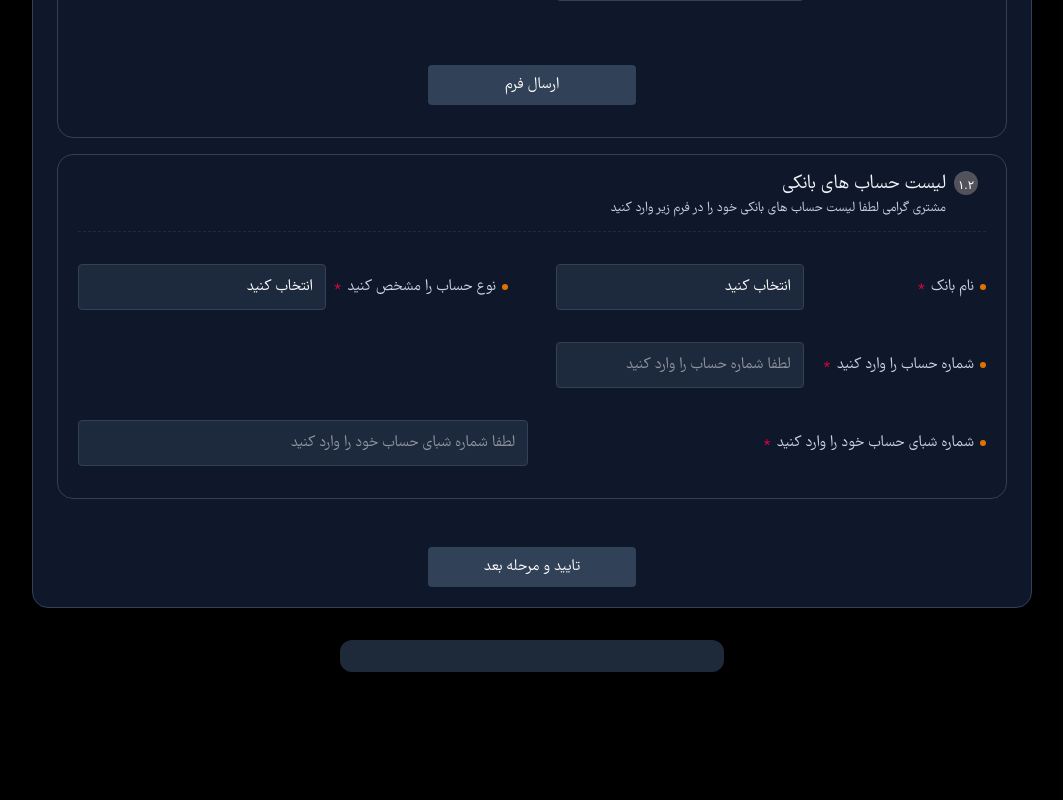
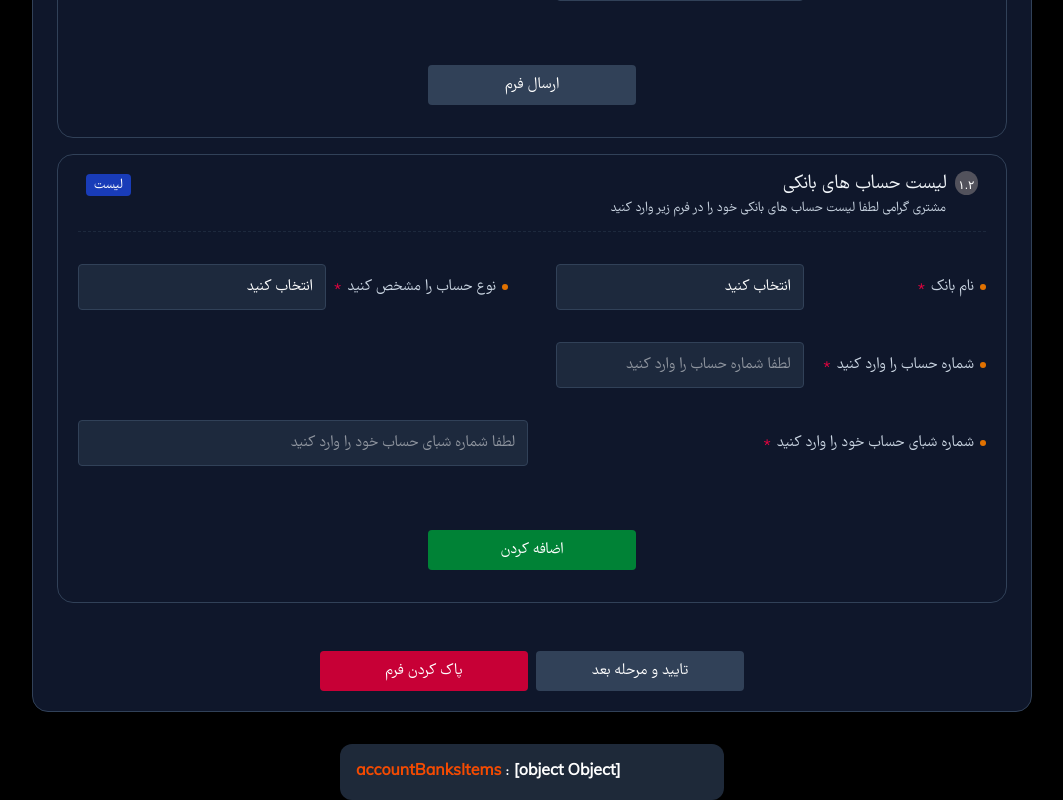
Before and after one commit to amir-jamshidi/react-form-bit, a React (Vite) app: page / in a window 1280 px wide. Shown: the part 390-1190 px from the top of the page, without its empty margins (108-1171 px from the left). Before the commit the page ends 1062 px from the top, so only its background shows below. Built offline with nearby package versions, Linux system fonts and the light colour scheme; a web font is replaced by a local one.

Commit message:
add nested validation and append mode for list

```diff
--- a/src/FormProvider.tsx
+++ b/src/FormProvider.tsx
@@ -13,6 +13,7 @@ import {
 } from "./types";
 import { formSchema } from "./components/Form";
 import useServices from "./hooks/useServices";
+import clsx from "clsx";
 interface FormContextType {
   //-
   formData: Record<string, any>;
@@ -158,12 +159,18 @@ const FormProvider = ({ children }: FormProviderProps) => {
       });
     }
 
-    const defaultValues = formSchema.defaultValue;
+    const defaultValues: Record<string, any> = formSchema.defaultValue || {};
     const initialFormData = { ...formData };
 
     formSchema.sections.forEach((section) => {
-      if (section.isArray && section.arrayName && section.defaultItems) {
-        if (!initialFormData[section.arrayName]) {
+      if (section.isArray && section.arrayName) {
+        const emptyItems = Object.keys(section.fields).reduce(
+          (acc, cur) => ({ ...acc, [cur]: "" }),
+          {}
+        );
+        defaultValues[section.arrayName] = [{ ...emptyItems }];
+        console.log(defaultValues);
+        if (!initialFormData[section.arrayName] && section.defaultItems) {
           initialFormData[section.arrayName] = [...section.defaultItems];
         }
       }
@@ -179,7 +186,6 @@ const FormProvider = ({ children }: FormProviderProps) => {
     arrayName?: string,
     indexArray?: number
   ) => {
-
     if (inArray && arrayName) {
       const arrayList = [...formData[arrayName]];
       arrayList[indexArray!][fieldName] = value;
@@ -219,12 +225,29 @@ const FormProvider = ({ children }: FormProviderProps) => {
     sectionIndex?: number
   ) => {
     e.preventDefault();
-    console.log(formData)
-    console.log(errors)
-    if (isValidForm(validateFields, sectionIndex)) {
-      console.log(formData)
+
+    const target = e.nativeEvent.target as HTMLElement;
+    const arrayIndex = Number(target?.dataset?.arrayIndex);
+    const arrayName = target?.dataset?.arrayName;
+    const action = target?.dataset?.action;
+
+    if (isValidForm(validateFields, sectionIndex, arrayIndex, arrayName)) {
+      if (action === "APPEND" && arrayName) {
+        const sec = formSchema.sections.find(
+          (sec) => sec.arrayName === arrayName
+        )?.fields;
+        const emptyItems = Object.keys(sec).reduce(
+          (acc, cur) => ({ ...acc, [cur]: "" }),
+          {}
+        );
+
+        setFormData((prev) => ({
+          ...prev,
+          [arrayName]: [{ ...emptyItems }, ...prev[arrayName]],
+        }));
+      }
     } else {
-      // Handle form validation errors
+      console.log("error", errors);
     }
   };
 
--- a/src/components/Form.tsx
+++ b/src/components/Form.tsx
@@ -120,15 +120,15 @@ export const formSchema: IFormSchema = {
           label: "ارسال فرم",
           submitterKey: "SUBMIT",
           type: "submit",
-          validateFields: "ALL",
+          validateFields: "SECTION",
           className:
             "bg-slate-700 w-52  text-white  cursor-pointer transition-all hover:bg-slate-800 rounded py-2",
         },
       ],
     },
     {
-      // arrayName: "accountBanksItems",
-      // isArray: true,
+      arrayName: "accountBanksItems",
+      isArray: true,
       title: "لیست حساب های بانکی",
       subTitle:
         "مشتری گرامی لطفا لیست حساب های بانکی خود را در فرم زیر وارد کنید",
@@ -208,17 +208,27 @@ export const formSchema: IFormSchema = {
           ],
         },
       },
+      actionButtons: [
+        {
+          label: "اضافه کردن",
+          submitterKey: "APPEND",
+          type: "submit",
+          validateFields: "SECTION",
+          className:
+            "bg-green-700 text-white w-52 cursor-pointer transition-all hover:bg-green-800 rounded py-2",
+        },
+      ],
     },
   ],
   defaultValue: {
-    // accountBanksItems: [
-    //   {
-    //     bank_id:1,
-    //     account_type:2,
-    //     account_number:"",
-    //     iban_number:""
-    //   }
-    // ],
+    accountBanksItems: [
+      {
+        bank_id: 1,
+        account_type: 2,
+        account_number: "",
+        iban_number: "",
+      },
+    ],
   },
   formPath: "",
   formIndex: 1,
@@ -231,6 +241,13 @@ export const formSchema: IFormSchema = {
       validateFields: "ALL",
       className:
         "bg-slate-700 text-white w-52 cursor-pointer transition-all hover:bg-slate-800 rounded py-2",
+    },
+    {
+      label: "پاک کردن فرم",
+      submitterKey: "SUBMIT",
+      type: "reset",
+      className:
+        "bg-rose-700 text-white w-52 cursor-pointer transition-all hover:bg-rose-800 rounded py-2",
     },
   ],
 };
--- a/src/components/FormField.tsx
+++ b/src/components/FormField.tsx
@@ -48,7 +48,7 @@ const FormField = ({
 
   // Common props for input elements
   const commonPropsInputs = {
-    id: fieldName,
+    id: `${fieldName}${indexArray !== undefined ? indexArray : ""}`,
     name: fieldName,
     placeholder: fieldSchema.placeholder,
     value: inArray
@@ -110,7 +110,7 @@ const FormField = ({
           )}
         ></span>
         <label
-          htmlFor={fieldName}
+          htmlFor={`${fieldName}${indexArray !== undefined ? indexArray : ""}`}
           className="text-right font-normal text-[#545A61] flex justify-center items-center"
         >
           <span
--- a/src/components/FormSection.tsx
+++ b/src/components/FormSection.tsx
@@ -30,7 +30,8 @@ const FormSection = ({ section, index }: IFormSectionProps) => {
 
   if (section.isArray && section.arrayName) {
     //console.log(formFields, " =>formFields");
-    const arrayList = formSchema.defaultValue?.[section.arrayName];
+    const arrayList = formData?.[section.arrayName];
+
     return (
       <>
         {arrayList?.map((fields, i) => {
@@ -49,22 +50,30 @@ const FormSection = ({ section, index }: IFormSectionProps) => {
           return (
             <div>
               <ErrorMessage errorKey={`section.${index}`} />
-              <div className="grid grid-cols-12 gap-x-8 gap-y-4 border border-gray-200 rounded-2xl px-3 pb-8 mb-4">
-                <div className="mx-2 py-3 mt-1 px-2 border-dashed border-b border-b-gray-300 col-span-12">
+              <div className="bg-slate-900 grid grid-cols-12 gap-x-8 gap-y-4 border border-slate-700 rounded-2xl px-3 pb-8 mb-4">
+                <div className="mx-2 py-3 mt-1 px-2 border-dashed border-b border-b-slate-800 col-span-12">
                   <div className="flex gap-x-2">
                     <span
                       className={cn(
                         `text-white pt-1 flex justify-center items-center w-6 h-6 rounded-full font-far2 text-xs`,
-                        { "bg-[#6CA8A0]": !hasError },
-                        { "bg-orange-500": formNotFill },
-                        { "bg-red-500": hasError }
+                        { "bg-emerald-600": !hasError },
+                        { "bg-zinc-600": formNotFill },
+                        { "bg-rose-600": hasError }
                       )}
                     >
-                      {formSchema.formIndex}.{index + 1}
+                      {Number(formSchema.formIndex).toLocaleString("fa")}.
+                      {Number(index + 1).toLocaleString("fa")}
                     </span>
-                    <h2 className="text-xl text-[#343434]">{section.title}</h2>
+                    <div className="flex justify-between items-center w-full">
+                      <h2 className="text-xl text-slate-100">
+                        {section.title}
+                      </h2>
+                      <span className="bg-blue-800 text-white rounded px-2 text-sm flex justify-center items-center pt-0.5">
+                        لیست
+                      </span>
+                    </div>
                   </div>
-                  <p className="text-sm text-[#78808B] mr-8">
+                  <p className="text-sm text-slate-300 mr-8">
                     {section.subTitle}
                   </p>
                 </div>
@@ -79,6 +88,32 @@ const FormSection = ({ section, index }: IFormSectionProps) => {
                     sectionIndex={index}
                   />
                 ))}
+
+                {section.actionButtons?.length! > 0 && (
+                  <div className="flex justify-center items-center mt-12 col-span-12 gap-x-2">
+                    {section.actionButtons?.map((actionBtn, idx) => (
+                      <button
+                        data-action={actionBtn.submitterKey}
+                        data-array-index={i}
+                        data-array-name={section.arrayName}
+                        key={idx}
+                        onClick={(e) =>
+                          actionBtn.type === "submit"
+                            ? handleSubmit(
+                                e,
+                                actionBtn.validateFields || "ALL",
+                                index
+                              )
+                            : handleClearForm(index)
+                        }
+                        type={actionBtn.type === "submit" ? "submit" : "button"}
+                        className={cn(actionBtn.className)}
+                      >
+                        {actionBtn.label}
+                      </button>
+                    ))}
+                  </div>
+                )}
               </div>
             </div>
           );
--- a/src/hooks/useValidation.ts
+++ b/src/hooks/useValidation.ts
@@ -27,8 +27,15 @@ const useValidation = ({
     formData
 }: IuseValidation) => {
 
-    const getAllFieldsWidthStruct = (): Record<string, IField> => {
-        const allFields = formSchema.sections.map(sec => {
+    const getAllFieldsWidthStruct = (arrayName?: string): Record<string, IField> => {
+        let allFields = [];
+        if (arrayName) {
+            const sec = formSchema.sections.find(sec => sec.arrayName === arrayName);
+            const fields = formData[arrayName].reduce((acc, cur) => [...acc, { ...sec.fields }], [])
+            allFields = [{ [arrayName]: fields }]
+
+        } else {
+            allFields = formSchema.sections.map(sec => {
                 if (sec.isArray) {
                     const fields = formData[sec.arrayName].reduce((acc, cur) => [...acc, { ...sec.fields }], [])
                     return {
@@ -38,6 +45,7 @@ const useValidation = ({
                 return sec.fields
             }
             );
+        }
 
         return mergeArrayObjects(allFields);
     };
@@ -121,7 +129,8 @@ const useValidation = ({
         currentFormData: Record<string, any>,
         inArray?: boolean,
         arrayName?: string,
-        indexArray?: number
+        indexArray?: number,
+        targetIndexArray?: number
     ): boolean => {
 
         const fields = getAllFields();
@@ -129,9 +138,8 @@ const useValidation = ({
         const validations = fieldSchema.validations || [];
 
         if (inArray && arrayName) {
-
+            if (targetIndexArray !== undefined && targetIndexArray !== indexArray) return true;
             let fieldErrors: string[] = [];
-
             validations.forEach(validate => {
                 const error = ValidatorEngine.validate(validate, value, currentFormData?.[arrayName!]?.[indexArray!]);
                 if (error) {
@@ -196,7 +204,7 @@ const useValidation = ({
         return fieldErrors.length === 0;
     };
 
-    const isValidForm = (fieldsToValidate: 'ALL' | "SECTION" | string[], sectionIndex?: number): boolean => {
+    const isValidForm = (fieldsToValidate: 'ALL' | "SECTION" | string[], sectionIndex?: number, arrayIndex?: number, arrayName?: string): boolean => {
         let isValid = true;
         const newTouched: Record<string, boolean> = {};
         const allFields = getAllFields();
@@ -207,8 +215,12 @@ const useValidation = ({
             fields = getAllFieldsWidthStruct();
         }
 
-        if (fieldsToValidate === 'SECTION' && sectionIndex !== undefined) {
+        if (fieldsToValidate === 'SECTION' && sectionIndex !== undefined && !arrayName) {
             fields = formSchema.sections[sectionIndex].fields;
+        }
+
+        if (fieldsToValidate === 'SECTION' && sectionIndex !== undefined && arrayIndex !== undefined && arrayName) {
+            fields = getAllFieldsWidthStruct(arrayName);
         }
 
         if (Array.isArray(fieldsToValidate)) {
@@ -220,7 +232,7 @@ const useValidation = ({
             return fields
         });
 
-        let isFieldValid;
+        let isFieldValid: boolean = true;
         Object.entries(fields).forEach(([fieldName, value], i) => {
             if (Array.isArray(value)) {
                 value.forEach((fieldValue, i) => {
@@ -232,14 +244,15 @@ const useValidation = ({
                             formData,
                             true,
                             fieldName,
-                            i
+                            i,
+                            arrayName ? arrayIndex : undefined
                         );
+                        if (!isFieldValid) isValid = false
+                        console.log(isFieldValid)
                     })
                 })
                 return
-            }
-
-            newTouched[fieldName] = true;
+            } newTouched[fieldName] = true;
             isFieldValid = validationAndUpdateErrors(
                 fieldName,
                 formData[fieldName],
```
Lines whose indentation alone changed are shown as unchanged.
